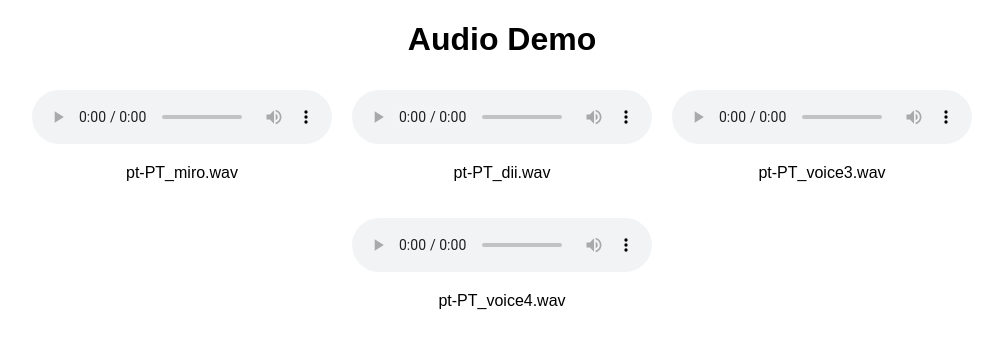
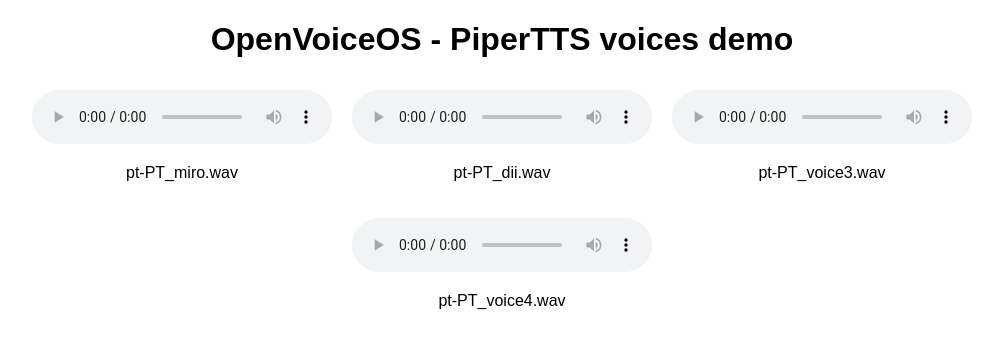
Before and after one commit to OpenVoiceOS/voices_demo, a plain HTML site: page index.html in a window 1280 px wide. Shown: the whole page, without its empty margins (138-1141 px from the left). Drawn offline with Linux system fonts and the light colour scheme.

Commit message:
Update index.html

```diff
--- a/index.html
+++ b/index.html
@@ -26,7 +26,7 @@
 </head>
 <body>
 
-    <h1>Audio Demo</h1>
+    <h1>OpenVoiceOS - PiperTTS voices demo</h1>
 
     <div class="audio-container">
 
```
